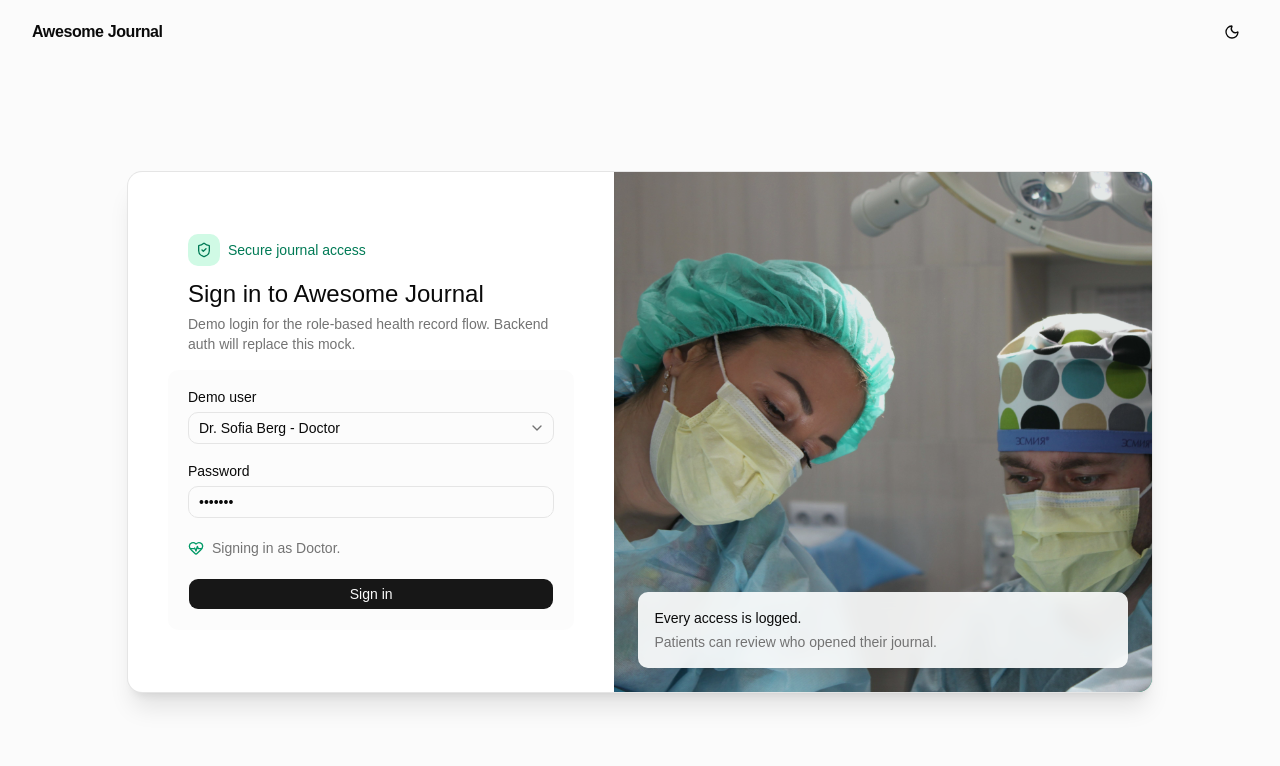
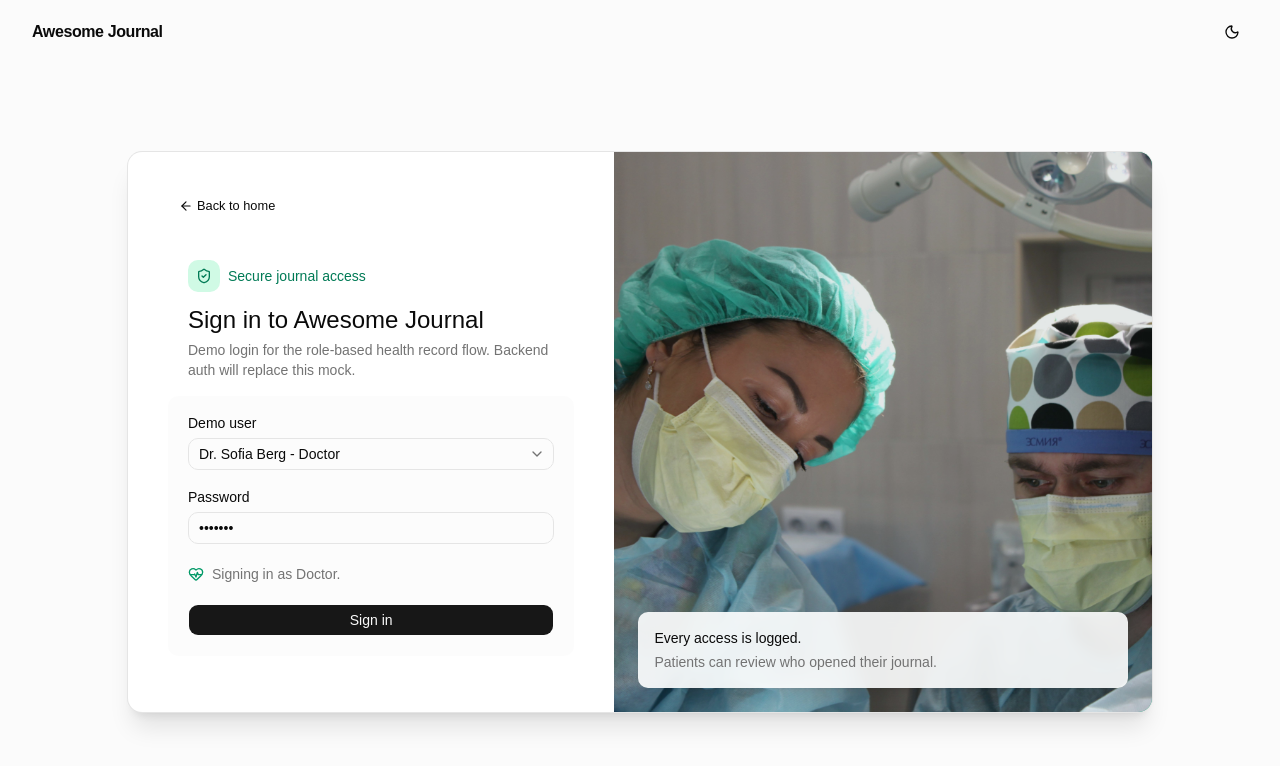
Before and after one commit to matdevstamp/inl-3-awesome-journal, a Next.js app: page /login in a window 1280 px wide. Shown: the top 766 px of the page. Built offline with nearby package versions, Linux system fonts and the light colour scheme.

Commit message:
feat: add back link to login page

```diff
--- a/src/app/login/page.tsx
+++ b/src/app/login/page.tsx
@@ -1,8 +1,10 @@
 import Link from "next/link";
 import Image from "next/image";
+import { ArrowLeftIcon } from "lucide-react";
 
 import { LoginForm } from "@/components/auth/login-form";
 import { ThemeToggle } from "@/components/theme-toggle";
+import { Button } from "@/components/ui/button";
 
 export default function LoginPage() {
   return (
@@ -15,7 +17,13 @@ export default function LoginPage() {
       </header>
       <section className="flex flex-1 items-center justify-center p-4 md:p-8">
         <div className="grid w-full max-w-5xl overflow-hidden rounded-xl bg-background shadow-xl ring-1 ring-border md:grid-cols-[minmax(0,0.95fr)_minmax(320px,1.05fr)]">
-          <div className="flex items-center justify-center p-6 md:p-10">
+          <div className="flex flex-col justify-center gap-6 p-6 md:p-10">
+            <Button asChild variant="ghost" size="sm" className="w-fit">
+              <Link href="/">
+                <ArrowLeftIcon aria-hidden="true" />
+                Back to home
+              </Link>
+            </Button>
             <LoginForm />
           </div>
           <div className="relative min-h-[320px] overflow-hidden bg-emerald-600 md:min-h-[520px]">
```
